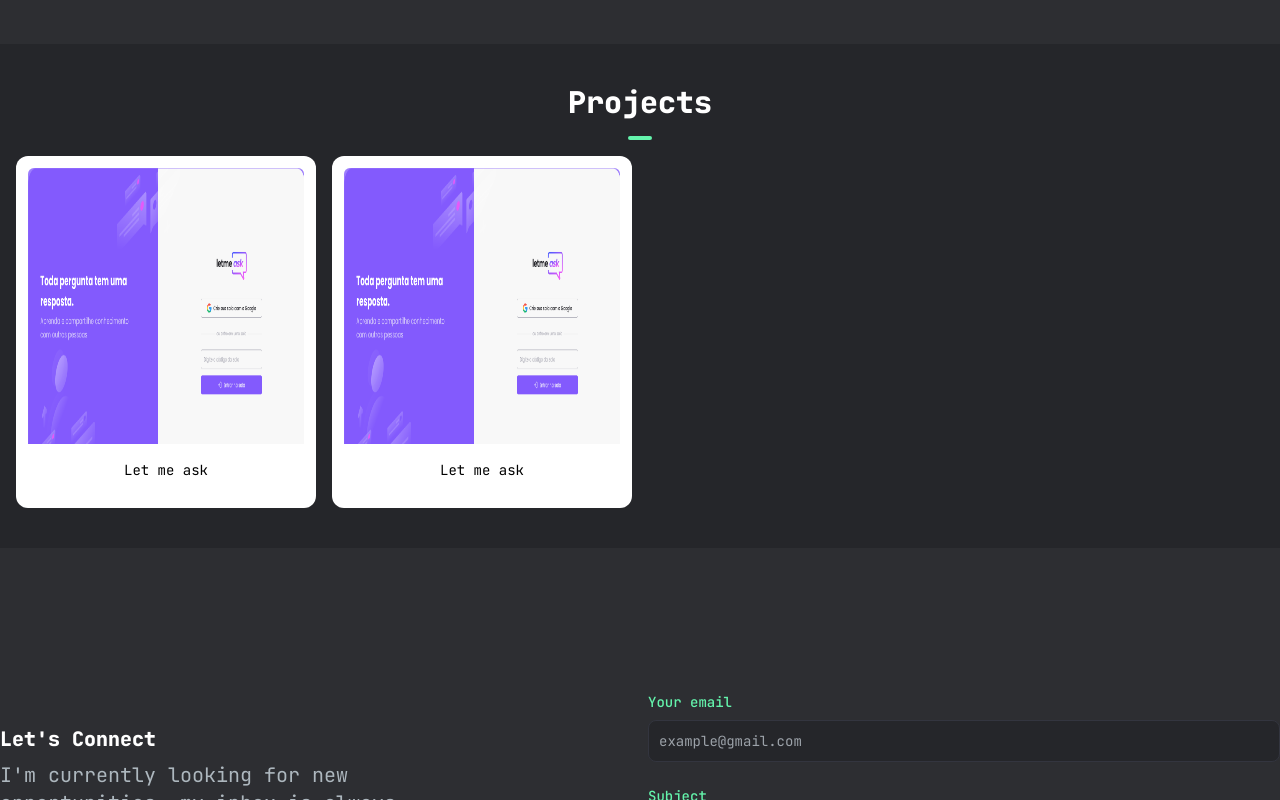
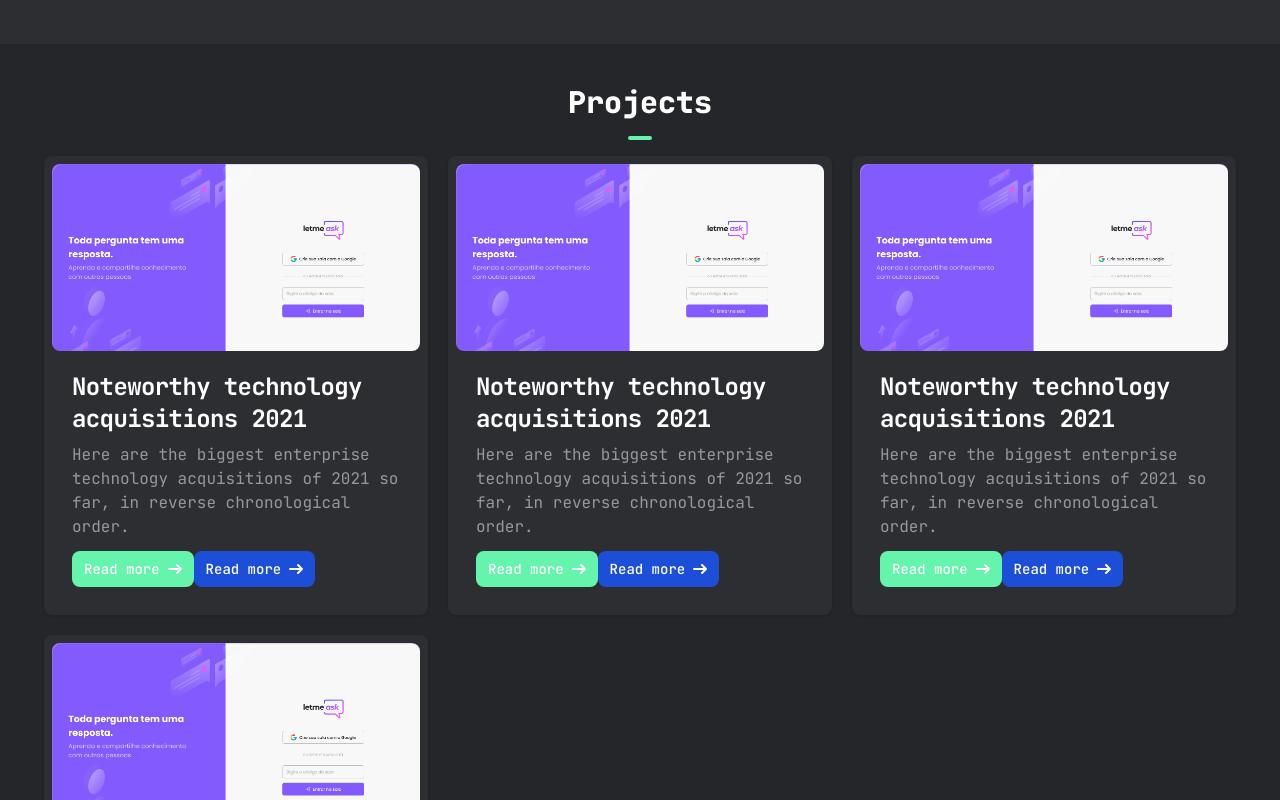
Before and after one commit to brunodias77/portfolio, a Next.js app: page / in a window 1280 px wide. Shown: the part 2000-2800 px from the top of the page. Built offline with nearby package versions, Linux system fonts and the light colour scheme.

Commit message:
Atualizações nos componentes CardProjects e Projects

```diff
--- a/src/components/CardProjects.tsx
+++ b/src/components/CardProjects.tsx
@@ -6,30 +6,27 @@
 
 const CardProjects = () => {
     return (
-        <div className="bg-white group cursor-pointer hover:scale-105 rounded-xl space-y-4 text-center p-3 transition hover:p-3 hover:shadow">
-            {/* Images and Actions */}
-            <div className="aspect-square rounded-t-md bg-gray-100 relative ">
-                <Image
-                    src={Projeto1}
-                    alt="Image"
-                    className="aspect-square  rounded-t-md"
-                    height={350} width={350}
-                />
-                {/* <div className="opacity-0 group-hover:opacity-100 transition absolute w-full px-6 bottom-5 ">
-                    <div className="flex gap-x-6 justify-center">
-                        bla
-                    </div>
-                </div> */}
-            </div>
-            {/* Description */}
-            <div>
-                <p className="text-sm text-gray_300">
-                    Let me ask
-                </p>
-            </div>
-            {/* Price */}
-            <div className="flex items-center justify-center">
-                {/* <Currency value={data?.price} /> */}
+        <div className="max-w-sm p-2 bg-background_secondary  rounded-lg shadow dark:bg-gray-800 dark:border-gray-700">
+            <a href="#">
+                <Image src={Projeto1} alt="projeto1" className=" rounded-lg" />
+            </a>
+            <div className="p-5">
+                <a href="#">
+                    <h5 className="mb-2 text-2xl font-bold tracking-tight text-white dark:text-white">Noteworthy technology acquisitions 2021</h5>
+                </a>
+                <p className="mb-3 font-normal text-text_gray_100 dark:text-gray-400">Here are the biggest enterprise technology acquisitions of 2021 so far, in reverse chronological order.</p>
+                <a href="#" className="inline-flex items-center px-3 py-2 text-sm font-medium text-center text-white bg-green_400 rounded-lg hover:bg-blue-800 focus:ring-4 focus:outline-none focus:ring-blue-300 dark:bg-blue-600 dark:hover:bg-blue-700 dark:focus:ring-blue-800">
+                    Read more
+                    <svg className="rtl:rotate-180 w-3.5 h-3.5 ms-2" aria-hidden="true" xmlns="http://www.w3.org/2000/svg" fill="none" viewBox="0 0 14 10">
+                        <path stroke="currentColor" stroke-linecap="round" stroke-linejoin="round" stroke-width="2" d="M1 5h12m0 0L9 1m4 4L9 9" />
+                    </svg>
+                </a>
+                <a href="#" className="inline-flex items-center px-3 py-2 text-sm font-medium text-center text-white bg-blue-700 rounded-lg hover:bg-blue-800 focus:ring-4 focus:outline-none focus:ring-blue-300 dark:bg-blue-600 dark:hover:bg-blue-700 dark:focus:ring-blue-800">
+                    Read more
+                    <svg className="rtl:rotate-180 w-3.5 h-3.5 ms-2" aria-hidden="true" xmlns="http://www.w3.org/2000/svg" fill="none" viewBox="0 0 14 10">
+                        <path stroke="currentColor" stroke-linecap="round" stroke-linejoin="round" stroke-width="2" d="M1 5h12m0 0L9 1m4 4L9 9" />
+                    </svg>
+                </a>
             </div>
         </div>
         // <div
--- a/src/components/Projects.tsx
+++ b/src/components/Projects.tsx
@@ -10,11 +10,12 @@
                     <h2 className="text-3xl text-center text-white font-black">Projects</h2>
                     <hr className="w-6 h-1 mx-auto my-4 bg-green_400 border-0 rounded"></hr>
                 </div>
-                <div className="grid grid-cols-1 sm:grid-cols-2 md:grid-cols-3 lg:grid-cols-4 gap-4 auto-cols-auto grid-flow-dense">
+                <div className="grid grid-cols-1 sm:grid-cols-2 lg:grid-cols-3 gap-5 ">
+                    <CardProjects />
+                    <CardProjects />
                     <CardProjects />
                     <CardProjects />
                 </div>
-
             </div>
         </div>
     );
```
